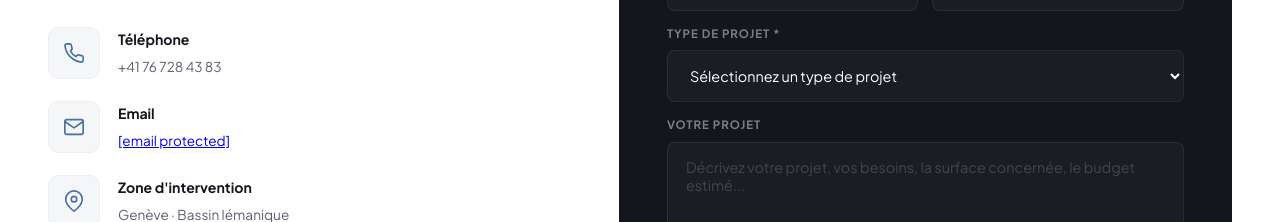
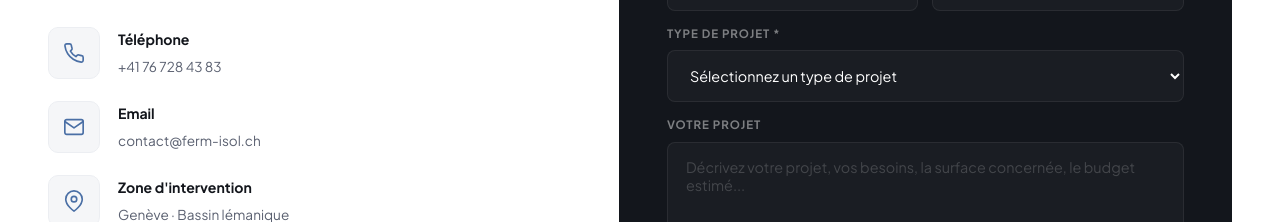
Before and after one commit to ferm0171/fermisol, a plain HTML site: page index.html in a window 1280 px wide. Shown: the part 5420-5642 px from the top of the page. Drawn offline with Linux system fonts and the light colour scheme.

Commit message:
Add files via upload

```diff
--- a/index.html
+++ b/index.html
@@ -504,7 +504,7 @@ footer{background:var(--charcoal);color:rgba(255,255,255,.4);padding:70px 0 30px
     <p class="anim d2">Un projet de rénovation, construction ou maîtrise d'œuvre à Genève ? Contactez Ferm Isol SARL pour un devis gratuit et personnalisé. Réponse garantie sous 48h.</p>
     <div class="contact-details anim d3">
       <div class="cd"><div class="cd-icon"><svg viewBox="0 0 24 24"><path d="M22 16.92v3a2 2 0 0 1-2.18 2 19.79 19.79 0 0 1-8.63-3.07 19.5 19.5 0 0 1-6-6 19.79 19.79 0 0 1-3.07-8.67A2 2 0 0 1 4.11 2h3a2 2 0 0 1 2 1.72c.127.96.361 1.903.7 2.81a2 2 0 0 1-.45 2.11L8.09 9.91a16 16 0 0 0 6 6l1.27-1.27a2 2 0 0 1 2.11-.45c.907.339 1.85.573 2.81.7A2 2 0 0 1 22 16.92z"/></svg></div><div><strong>Téléphone</strong><span>+41 76 728 43 83</span></div></div>
-      <div class="cd"><div class="cd-icon"><svg viewBox="0 0 24 24"><path d="M4 4h16c1.1 0 2 .9 2 2v12c0 1.1-.9 2-2 2H4c-1.1 0-2-.9-2-2V6c0-1.1.9-2 2-2z"/><polyline points="22,6 12,13 2,6"/></svg></div><div><strong>Email</strong><span><a href="/cdn-cgi/l/email-protection" class="__cf_email__" data-cfemail="88ebe7e6fce9ebfcc8eeedfae5a5e1fbe7e4a6ebe0">[email&#160;protected]</a></span></div></div>
+      <div class="cd"><div class="cd-icon"><svg viewBox="0 0 24 24"><path d="M4 4h16c1.1 0 2 .9 2 2v12c0 1.1-.9 2-2 2H4c-1.1 0-2-.9-2-2V6c0-1.1.9-2 2-2z"/><polyline points="22,6 12,13 2,6"/></svg></div><div><strong>Email</strong><span id="emailDisplay"></span></div></div>
       <div class="cd"><div class="cd-icon"><svg viewBox="0 0 24 24"><path d="M21 10c0 7-9 13-9 13s-9-6-9-13a9 9 0 0 1 18 0z"/><circle cx="12" cy="10" r="3"/></svg></div><div><strong>Zone d'intervention</strong><span>Genève · Bassin lémanique</span></div></div>
     </div>
   </div>
@@ -571,7 +571,7 @@ footer{background:var(--charcoal);color:rgba(255,255,255,.4);padding:70px 0 30px
   </div>
 </div>
 
-<script data-cfasync="false" src="/cdn-cgi/scripts/5c5dd728/cloudflare-static/email-decode.min.js"></script><script>
+<script>
 // Nav scroll
 const nb=document.getElementById('navbar');
 window.addEventListener('scroll',()=>nb.classList.toggle('scrolled',window.scrollY>30));
@@ -639,6 +639,11 @@ function handleSubmit(){
     b.style.background='';b.style.boxShadow='';
   },3500);
 }
+
+// Display email (bypass Cloudflare obfuscation)
+var em='contact'+'@'+'ferm-isol'+'.ch';
+var eld=document.getElementById('emailDisplay');
+if(eld)eld.innerHTML='<a href="mai'+'lto:'+em+'" style="color:inherit;text-decoration:none">'+em+'</a>';
 
 // Chatbot
 const chatToggle=document.getElementById('chatToggle');
```
